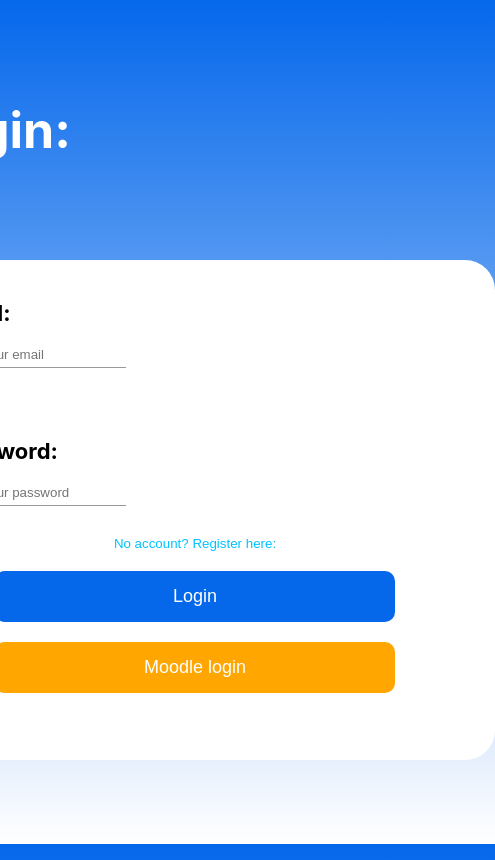
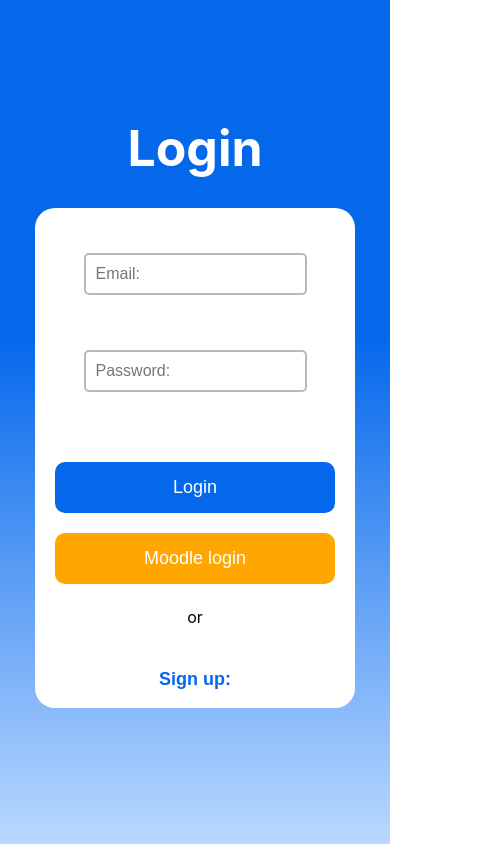
Before and after one commit to Varia23D/library, a React (Create React App) app: page / in a window 390 px wide. Shown: the whole page, 495 px wide, since content can reach past the window. Built offline with nearby package versions, Linux system fonts and the light colour scheme.

Commit message:
fix: made some improvements on the styling to fit mobile screens better, and overall improved appearance

```diff
--- a/src/Pages/login-page.js
+++ b/src/Pages/login-page.js
@@ -54,33 +54,33 @@
   return (
     <div className='login'>
       <div>
-        <h2>Login:</h2>
+        <h2>Login</h2>
         <div className='container1'>
           <label className='email'>
-            Email:
             <input className='emailBar'
             type='email'
             name='identifier'
             value={user.identifier}
             onChange={handleChange}
-            placeholder='Enter your email'
+            placeholder='Email: '
           />
         </label>
         <label className='password'>
-          Password:
           <input className='passwordBar'
             type='password'
             name='password'
             value={user.password}
             onChange={handleChange}
-            placeholder='Enter your password'
+            placeholder='Password: '
           />
         </label>
-        <button class='signupBtn'>No account? Register here: </button>
-        <button class='loginBtn'onClick={handleLogin}>Login</button>
+        <button className='loginBtn'onClick={handleLogin}>Login</button>
         <button className='moodleLoginBtn'>Moodle login</button>
+        <p class='or'>or </p>
+        <button class='signupBtn'>Sign up:</button>
         </div>
       </div>
+      <p1 class='filler'></p1>
     </div>
   );
 };
--- a/src/components/loginPage.css
+++ b/src/components/loginPage.css
@@ -1,18 +1,27 @@
 html {
-    background: linear-gradient(to bottom, #0568eb 0%, #ffffff 100%);
+    background: linear-gradient(to bottom, #0568eb 0%, #0568eb 40%, #bad8ff 100% );
     height: 100vh;
-}
-
-.login {
-    padding: 100px;
     display: flex;
     justify-content: center;
     align-items: center;
+    padding-left: 5%;
+    padding-right: 5%;
+}
+
+.container1 {
+    position:relative;
+    display: flex;
+    flex-direction: column;
+    width: fit-content;
+    min-width: 320px;
+    background-color: #ffffff;
+    border-radius: 20px;
+    height: 500px;
 }
 
 .login h2 {
-    padding-right: 400px;
-    padding-bottom: 100px;
+    padding-top: 10%;
+    padding-bottom: 30px;
     font-size: 50px;
     color: #FFFFFF;
     margin: 0;
@@ -21,84 +30,66 @@
     align-items: center;
 }
 
-.login label {
-    padding: 5%;
-    margin: 0;
+label.email,
+label.password {
+    padding-left: 20px;
+    padding-right: 20px;
+    font-size: 22px;
     display: flex;
     justify-content: center;
     align-items: center;
-    font-size: large;
-}
-
-label.email,
-label.password {
-    font-size: 22px;
-    font-weight: bold;
-    margin-left: 20px;
-    margin-top: 10px;
-    margin-right: 10px;
-    display: block;
-    border: none;
-    outline: none;
-}
-
-.container1 {
-    display: flex;
-    flex-direction: column;
-    background-color: #ffffff;
-    border-radius: 30px;
-    width: 600px;
-    height: 500px;
+    padding-bottom: 10px;
+    padding-top: 40px;
 }
 
 .emailBar,
 .passwordBar {
-    margin-top: 20px;
-    display: block;
-    border: none;
-    outline: none;
-    border-bottom: 1px solid #999999;
-    padding-bottom: 5px;
+    padding-left: 10px;
+    font-size: medium;
+    margin-top: 5px;
+    border-radius: 5px;
+    border-style: solid;
+    border-color: rgb(186, 186, 186);
+    padding-top: 10px;
+    padding-bottom: 10px;
 }
 
 .signupBtn {
-    margin-top: 20px;
-    display: block;
-    color: #00c3ff;
+    margin-top: 25px;
+    border: none;
     background: none;
-    border: none;
-    margin: 0;
-    padding: 0;
+    font-size: large;
+    font-weight: bold;
+    color: #0568eb;
     cursor: pointer;
+}
 
+.signupBtn:active {
+    transform: translateY(4px);
 }
 
 .loginBtn {
-    display: flex;
-    justify-content: center;
-    align-items: center;
-    margin-top: 20px;
-    margin-inline: 100px;
+    margin-top: 60px;
+    margin-inline: 20px;
     background-color: #0568eb;
     color: #ffffff;
-    padding: 15px 30px;
+    padding: 15px;
     font-size: 18px;
     border: none;
     border-radius: 10px;
     cursor: pointer;
-    transition: background-color 0.3s ease;
 }
 
-.loginBtn:hover {
-    background-color: #90C0FF;
+.loginBtn:active {
+    transform: translateY(4px);
+    background-color: #004aab;
+    box-shadow: #004aab;
 }
 
 .moodleLoginBtn {
-    display: flex;
-    justify-content: center;
-    align-items: center;
     margin-top: 20px;
-    margin-inline: 100px;
+    margin-bottom: 10px;
+    margin-inline: 20px;
     background-color: #ffa600;
     color: #ffffff;
     padding: 15px 30px;
@@ -106,9 +97,21 @@
     border: none;
     border-radius: 10px;
     cursor: pointer;
-    transition: background-color 0.3s ease;
 }
 
-.moodleLoginBtn:hover {
-    background-color: #ffd651;
+.moodleLoginBtn:active {
+    transform: translateY(4px);
+    background-color: #a96e00;
 }
+
+.filler {
+    display: block;
+    height: 50px;
+}
+
+.or {
+    margin-top: 13px;
+    display: flex;
+    justify-content: center;
+    align-items: center;
+}
```
